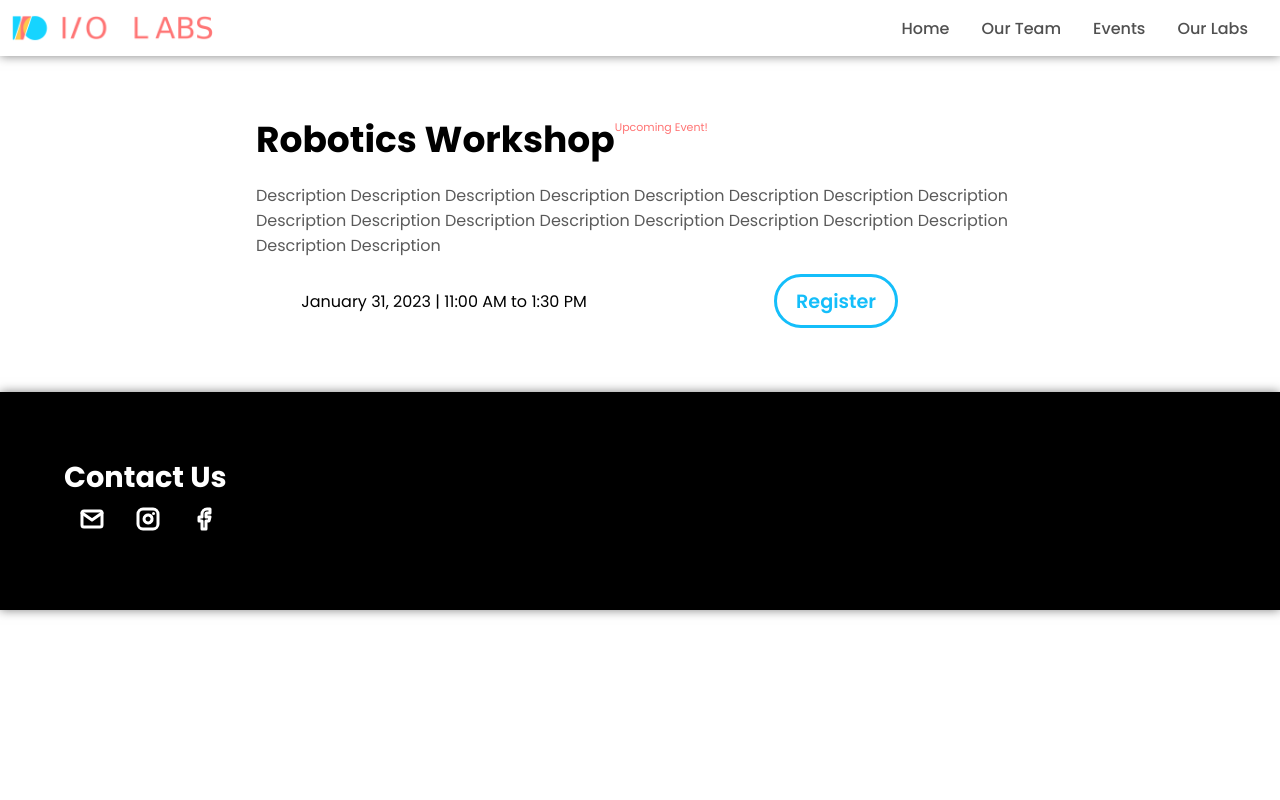
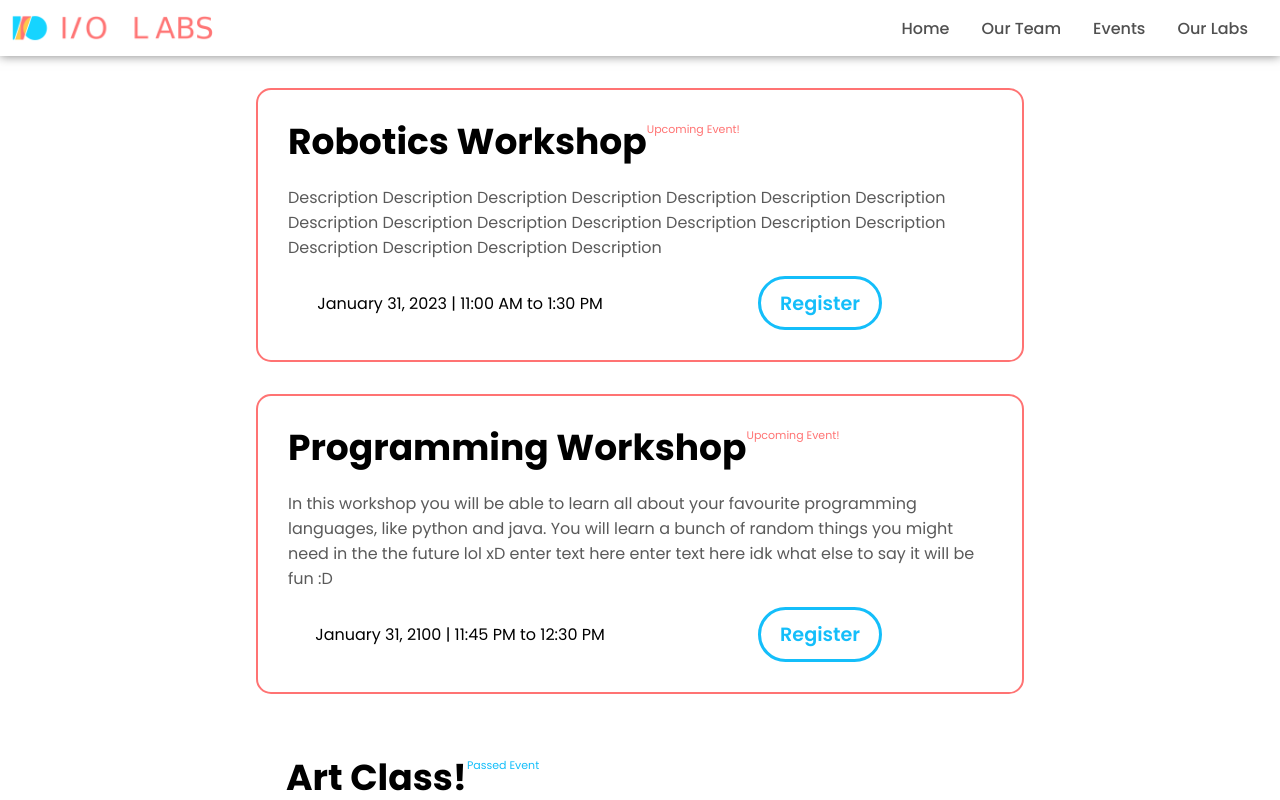
Before and after one commit to jessicaxu0605/iolabs-website, a React (Create React App) app: page /events in a window 1280 px wide. Shown: the top 800 px of the page. Built offline with nearby package versions, Linux system fonts and the light colour scheme; the HTML template or start-up script is replaced by a standard one.

Commit message:
border styling for event card status for upcoming and passed events

```diff
--- a/src/Events/EventCard.js
+++ b/src/Events/EventCard.js
@@ -1,17 +1,24 @@
-import Dropdown from '../components/Dropdown';
-import DropdownArrow from '../components/DropdownArrow';
+function EventCard(props){
+    let status;
+        if (props.Status==='upcoming'){
+            status = <p class='eventStatus'>Upcoming Event!</p>;
+        } else {
+            status = <p class='eventStatus-passed'>Passed Event</p>;
+        }
 
-function EventCard(props){
+    let eventClass;
+        if  (props.Status==='upcoming'){
+            eventClass = 'eventCard';
+        } else {
+            eventClass = 'eventCard-passed';
+        }
 
     return(
-        <div class='eventCard'>
-            {/* <div>
-                <img class='eventImage' src='{require(props.eventImg)}' alt={props.eventName + ' image'}></img>
-            </div> */}
+        <div class={eventClass}>
             <div class="eventSection">
                 <div class="eventHeader grid-span-2">
                     <h1 class='eventName'>{props.eventName}</h1>
-                    <p class='eventStatus'>{props.Status}</p>
+                    {status}
                 </div>
                 <p class='eventDescription grid-span-2'>{props.Description}</p>
                 <p class='eventDate'>{props.Date}</p>
@@ -23,7 +30,7 @@ function EventCard(props){
         </div>
     );
 
-    // eventName, Date, Description, Status, Register, eventUrl, eventImg
+    // eventName, Date, Description, Status, Register, eventUrl
 
 
     // const hasDate = ()=>
--- a/src/Events/EventPage.css
+++ b/src/Events/EventPage.css
@@ -1,5 +1,12 @@
 .eventCard {
-    margin: 2rem 20% 4rem 20%;
+    margin: 2rem 20% 2rem 20%;
+    border: 2px solid var(--io-red);
+    border-radius: 15px;
+}
+
+.eventCard-passed {
+    margin: 2rem 20% 2rem 20%;
+    border: none;
 }
 
 .eventName {
@@ -41,6 +48,7 @@
     display: grid;
     gap: 1em;
     grid-template-columns: 1fr 1fr;
+    margin: 0 30px 30px 30px;
 }
 
 .grid-span-2 {
@@ -54,6 +62,13 @@
     margin-bottom: auto;
 }
 
+.eventStatus-passed {
+    color: var(--io-blue);
+    font-size: 11px;
+    margin-top: auto;
+    margin-bottom: auto;
+}
+
 .eventLink {
     margin: auto;
 }
--- a/src/Events/EventsPage.js
+++ b/src/Events/EventsPage.js
@@ -9,8 +9,22 @@ function EventsPage() {
                     eventName='Robotics Workshop'
                     Date='January 31, 2023 | 11:00 AM to 1:30 PM'
                     Description="Description Description Description Description Description Description Description Description Description Description Description Description Description Description Description Description Description Description "
-                    Status='Upcoming Event!'
+                    Status='upcoming'
                     eventUrl='https://google.com'
+                />
+                <EventCard
+                    eventName='Programming Workshop'
+                    Date='January 31, 2100 | 11:45 PM to 12:30 PM'
+                    Description="In this workshop you will be able to learn all about your favourite programming languages, like python and java. You will learn a bunch of random things you might need in the the future lol xD enter text here enter text here idk what else to say it will be fun :D"
+                    Status='upcoming'
+                    eventUrl='https://github.com'
+                />
+                <EventCard
+                    eventName='Art Class!'
+                    Date='September 25, 4848 | 11:21 PM to 4:30 AM'
+                    Description="After this workshop you will be able to paint like Claude Monet and Leonardo Da Vinci. Paint a bunch of paintings and stuff Paint a bunch of paintings and stuff Paint a bunch of paintings and stuff Paint a bunch of paintings and stuff Paint a bunch of paintings and stuff Paint a bunch of paintings and stuff Paint a bunch of paintings and stuff "
+                    Status='passed'
+                    eventUrl='https://costco.ca'
                 />
         </React.Fragment>
     );
```
